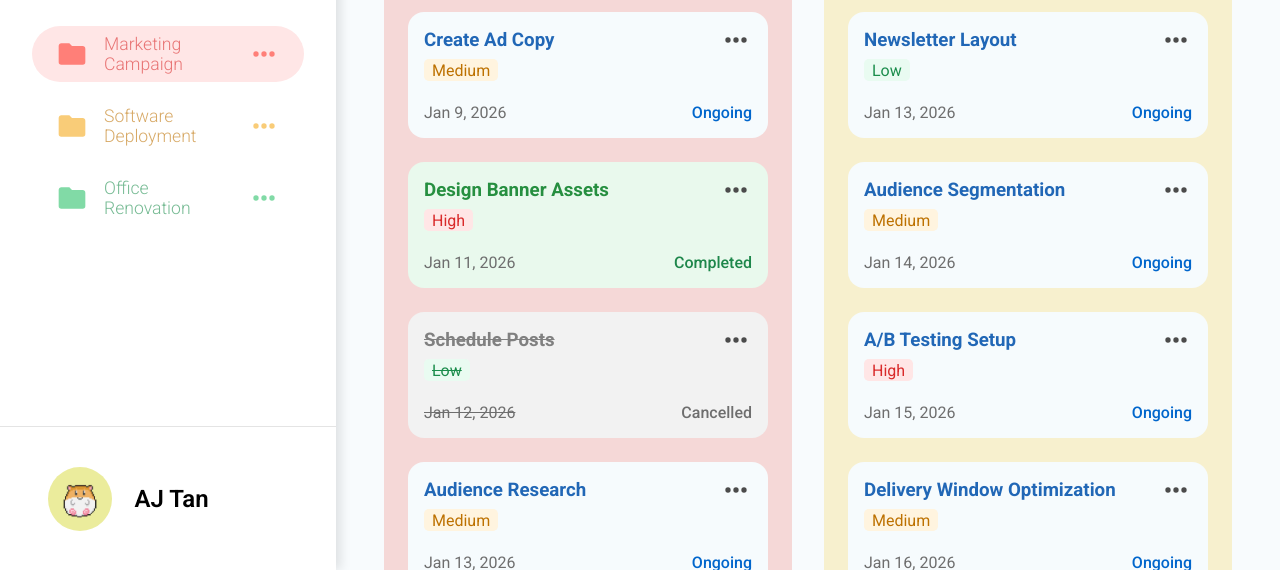
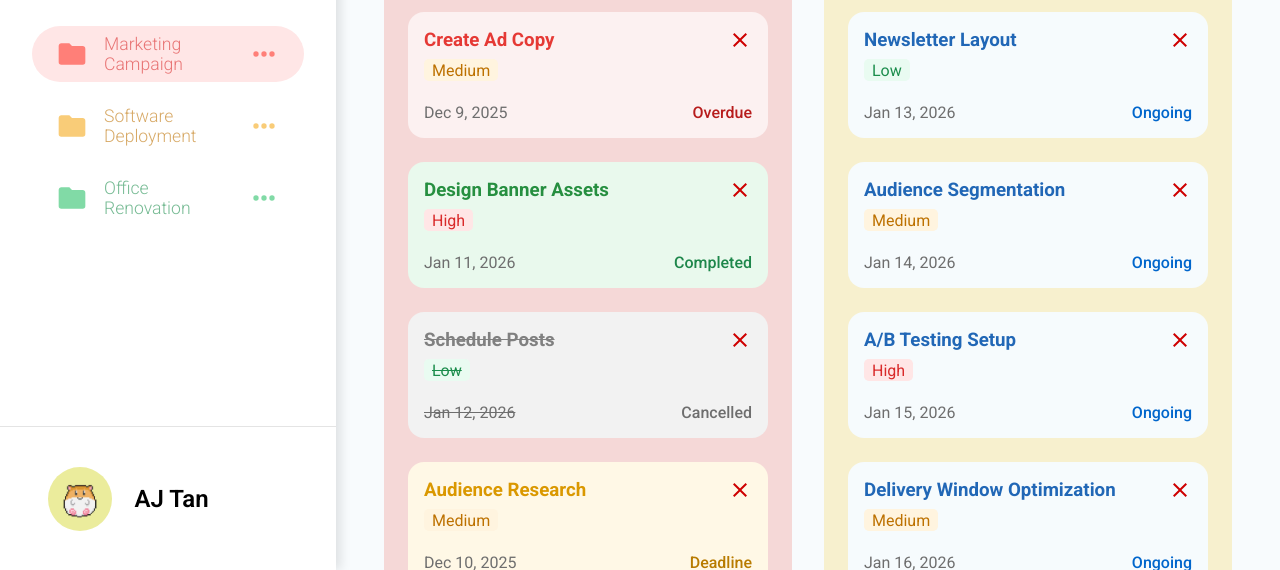
Before and after one commit to AJ-Tan/The-Odin-Project---Todo-List, a website built with webpack: page src/index.html in a window 1280 px wide. Both pictures are taken after a click on the button "Marketing Campaign". Shown: the part 230-800 px from the top of the page. Built offline with nearby package versions, Linux system fonts and the light colour scheme; some packages are replaced by stand-ins of ours.

Commit message:
Added feature when the todo is overdue or current deadline

```diff
--- a/src/Data/sampleData.js
+++ b/src/Data/sampleData.js
@@ -10,10 +10,10 @@ export const sampleData = [
         projectListName: "Social Media",
         theme: { r: 231, g: 76, b: 60 }, // Red
         todoList: [
-          { todoID: "1td", todoTitle: "Create Ad Copy", todoDescription: "Draft Facebook and Instagram promotional captions", todoDeadline: "Jan 9, 2026", todoPriority: "medium", todoStatus: "ongoing" },
+          { todoID: "1td", todoTitle: "Create Ad Copy", todoDescription: "Draft Facebook and Instagram promotional captions", todoDeadline: "Dec 9, 2025", todoPriority: "medium", todoStatus: "ongoing" },
           { todoID: "2td", todoTitle: "Design Banner Assets", todoDescription: "Produce hero images and story templates", todoDeadline: "Jan 11, 2026", todoPriority: "high", todoStatus: "completed" },
           { todoID: "10td", todoTitle: "Schedule Posts", todoDescription: "Prepare posting calendar for all platforms", todoDeadline: "Jan 12, 2026", todoPriority: "low", todoStatus: "cancelled" },
-          { todoID: "11td", todoTitle: "Audience Research", todoDescription: "Identify target demographics and behaviors", todoDeadline: "Jan 13, 2026", todoPriority: "medium", todoStatus: "ongoing" }
+          { todoID: "11td", todoTitle: "Audience Research", todoDescription: "Identify target demographics and behaviors", todoDeadline: "Dec 10, 2025", todoPriority: "medium", todoStatus: "ongoing" }
         ]
       },
       {
--- a/src/components/ContentSection.js
+++ b/src/components/ContentSection.js
@@ -3,6 +3,7 @@ import { _ContentHeader } from "./_ContentHeader";
 import { _ContentBody } from "./_ContentBody";
 import renderContentBody from "./render/content/renderContentBody";
 import { app } from "../classes/App";
+import eventsContentBody from "./events/content-body/eventsContentBody";
 
 export const ContentSection = () => {
   const contentNode = document.createElement("section");
@@ -12,4 +13,5 @@ export const ContentSection = () => {
   _ContentHeader(contentNode);
   _ContentBody(contentNode);
   renderContentBody();
+  eventsContentBody();
 };
--- a/src/components/css/contentBody.css
+++ b/src/components/css/contentBody.css
@@ -49,6 +49,10 @@
   width: 1.85rem;
   height: 1.85rem;
   background-color: transparent;
+
+  &:hover {
+    animation: wiggle 0.5s ease-in-out;
+  }
 }
 
 /* Todo */
@@ -60,7 +64,7 @@
 }
 
 .btn-add-todo {
-  border-width: 3px;
+  border-width: 2px;
   border-style: dashed;
   border-radius: 1rem;
   height: 7rem;
@@ -68,13 +72,26 @@
   font-size: 1.5rem;
   font-weight: 500;
   letter-spacing: 0.5px;
+
+  &:hover {
+    border-width: 3px;
+  }
 }
 
 .todo-item {
   background-color: white;
   border-radius: 1rem;
   padding: 1rem;
-  cursor: pointer;
+  cursor: context-menu;
+  transition: transform 0.1s ease-in-out;
+
+  &:hover {
+    transform: scale(1.02);
+  }
+
+  &:hover .todo-item__title {
+    text-decoration: underline;
+  }
 }
 
 .todo-item__header {
@@ -85,22 +102,21 @@
   padding-block-end: 0.5rem;
 }
 
-.btn-todo-options {
+.btn-todo-close {
   flex-shrink: 0;
   display: flex;
   align-items: center;
   border: none;
   height: 1.5rem;
-  width: 2rem;
+  width: 1.5rem;
   background-color: transparent;
 
   svg {
-    fill: rgb(75, 75, 75);
+    fill: rgb(206, 0, 0);
   }
 
-
-  &:hover svg{
-    fill: rgb(0, 0, 0);
+  &:hover {
+    animation: wiggle 0.5s ease-in-out;
   }
 }
 
@@ -164,6 +180,30 @@
   }
 }
 
+.todo-item[data-status="overdue"] {
+  background-color: var(--overdue-bg);
+
+  .todo-item__title {
+    color: var(--overdue-header);
+  }
+
+  .todo-item__status {
+    color: var(--overdue-text);
+  }
+}
+
+.todo-item[data-status="deadline"] {
+  background-color: var(--deadline-bg);
+
+  .todo-item__title {
+    color: var(--deadline-header);
+  }
+
+  .todo-item__status {
+    color: var(--deadline-text);
+  }
+}
+
 .todo-item[data-status="cancelled"] {
   background-color: var(--cancelled-bg);
 
@@ -179,3 +219,15 @@
     color: var(--cancelled-text);
   }
 }
+
+@keyframes wiggle {
+  35% {
+    transform: rotate(-10deg);
+  }
+  70% {
+    transform: rotate(10deg);
+  }
+  100% {
+    transform: rotate(0deg);
+  }
+}
--- /dev/null
+++ b/src/components/events/content-body/eventsContentBody.js
@@ -0,0 +1,7 @@
+import "./subContentBody";
+
+const eventsContentBody = () => {
+
+}
+
+export default eventsContentBody;
--- /dev/null
+++ b/src/components/events/content-body/subContentBody.js
@@ -0,0 +1,6 @@
+import { pubsub } from "../../../classes/PubSub";
+import renderContentBody from "../../render/content/renderContentBody";
+
+pubsub.subscribe("activeProject", () => {
+  renderContentBody();
+})
--- a/src/components/events/content-header/eventsContentHeader.js
+++ b/src/components/events/content-header/eventsContentHeader.js
@@ -5,7 +5,6 @@ import "./subContentHeader";
 
 const eventsContentHeader = () => {
   const dateSelect = document.getElementById("date-select");
-  dateSelect.value = format(new Date(), "yyyy-MM-dd");
 
   const dateDisplay = document.getElementById("date-display");
   dateSelect.addEventListener("click", () => {
@@ -22,13 +21,12 @@ const eventsContentHeader = () => {
 
   dateDecrease.addEventListener("click", () => {
     const date = subDays(new Date(dateSelect.value), 1);
-    dateSelect.value = format(date, "yyyy-MM-dd");
+
     pubsub.publish("changeHeaderDate", date);
   })
 
   dateIncrease.addEventListener("click", () => {
     const date = addDays(new Date(dateSelect.value), 1);
-    dateSelect.value = format(date, "yyyy-MM-dd");
     pubsub.publish("changeHeaderDate", date);
   })
 }
--- a/src/components/events/sidebar/eventsSidebar.js
+++ b/src/components/events/sidebar/eventsSidebar.js
@@ -8,8 +8,8 @@ const eventsSidebar = () => {
   projectButtons.forEach(button => {
     button.addEventListener("click", (e) => {
       const selectedProjectID = e.currentTarget.parentNode.dataset.id;
+      todoData.currentProject = selectedProjectID;
 
-      todoData.currentProject = selectedProjectID;
       pubsub.publish("activeProject", todoData.currentProject);
     })
   })
--- a/src/components/events/sidebar/subSidebar.js
+++ b/src/components/events/sidebar/subSidebar.js
@@ -1,13 +1,12 @@
 import { pubsub } from "../../../classes/PubSub"
-import { todoData } from "../../../classes/TodoData";
 
 
-pubsub.subscribe("activeProject", () => {
+pubsub.subscribe("activeProject", ({projectID}) => {
   const updatedProjectButton = document.querySelectorAll(".project-item");
   updatedProjectButton.forEach(btn => {
     btn.classList.remove("active");
 
-    if(btn.dataset.id === todoData.currentProject.projectID) {
+    if(btn.dataset.id === projectID) {
       btn.classList.add("active");
     }
   })
--- a/src/components/render/content/_ContentProjectListItem.js
+++ b/src/components/render/content/_ContentProjectListItem.js
@@ -30,7 +30,7 @@ const _ContentProjectListItem = ({projectListID, projectListName, theme: {r,g,b}
   projectItemTitleContainer.appendChild(projectItemEditNode);
 
   const editSVG = new DOMParser()
-    .parseFromString(`<svg xmlns="http://www.w3.org/2000/svg" viewBox="0 0 24 24"><title>pencil</title><path d="M20.71,7.04C21.1,6.65 21.1,6 20.71,5.63L18.37,3.29C18,2.9 17.35,2.9 16.96,3.29L15.12,5.12L18.87,8.87M3,17.25V21H6.75L17.81,9.93L14.06,6.18L3,17.25Z" /></svg>`,"image/svg+xml").documentElement;
+    .parseFromString(`<svg xmlns="http://www.w3.org/2000/svg" viewBox="0 0 24 24"><title>Edit list</title><path d="M20.71,7.04C21.1,6.65 21.1,6 20.71,5.63L18.37,3.29C18,2.9 17.35,2.9 16.96,3.29L15.12,5.12L18.87,8.87M3,17.25V21H6.75L17.81,9.93L14.06,6.18L3,17.25Z" /></svg>`,"image/svg+xml").documentElement;
   editSVG.style.fill = `rgb(${r},${g},${b})`;
   projectItemEditNode.appendChild(editSVG);
 
@@ -40,7 +40,7 @@ const _ContentProjectListItem = ({projectListID, projectListName, theme: {r,g,b}
   projectItemHeaderNode.appendChild(btnDeleteListNode);
 
   const closeSVG = new DOMParser()
-    .parseFromString(`<svg xmlns="http://www.w3.org/2000/svg" viewBox="0 0 24 24"><title>close</title><path d="M19,6.41L17.59,5L12,10.59L6.41,5L5,6.41L10.59,12L5,17.59L6.41,19L12,13.41L17.59,19L19,17.59L13.41,12L19,6.41Z" /></svg>`, "image/svg+xml").documentElement;
+    .parseFromString(`<svg xmlns="http://www.w3.org/2000/svg" viewBox="0 0 24 24"><title>Delete list</title><path d="M19,6.41L17.59,5L12,10.59L6.41,5L5,6.41L10.59,12L5,17.59L6.41,19L12,13.41L17.59,19L19,17.59L13.41,12L19,6.41Z" /></svg>`, "image/svg+xml").documentElement;
   closeSVG.style.fill = `rgb(${r},${g},${b})`;
   btnDeleteListNode.appendChild(closeSVG);
 
--- a/src/components/render/content/_ContentTodo.js
+++ b/src/components/render/content/_ContentTodo.js
@@ -1,8 +1,32 @@
+import { isAfter, isEqual } from "date-fns";
+import { pubsub } from "../../../classes/PubSub";
+
+const transformStatus = (todoStatus, todoDeadline) => {
+  if(todoStatus !== "ongoing") return todoStatus;
+
+  const dateSelect = document.getElementById("date-select");
+  let currentDate = new Date();
+  if(dateSelect.value) {
+    currentDate = new Date(dateSelect.value);
+  }
+
+  const todoDeadlineDate = new Date(todoDeadline);
+  if(isEqual(currentDate, todoDeadlineDate)) {
+    return "deadline";
+  } else if(isAfter(currentDate, todoDeadlineDate)) {
+    return "overdue";
+  } else {
+    return "ongoing";
+  }
+}
+
 const _ContentTodo = ({todoID, todoTitle, todoDeadline, todoPriority, todoStatus}) => {
   const todoItemNode = document.createElement("li");
+  const currentTodoStatus = transformStatus(todoStatus, todoDeadline);
+
   todoItemNode.classList.add("todo-item");
   todoItemNode.dataset.id = todoID;
-  todoItemNode.dataset.status = todoStatus;
+  todoItemNode.dataset.status = currentTodoStatus;
 
   const todoHeaderNode = document.createElement("header");
   todoHeaderNode.classList.add("todo-item__header");
@@ -13,14 +37,14 @@ const _ContentTodo = ({todoID, todoTitle, todoDeadline, todoPriority, todoStatus
   todoTitleNode.textContent = todoTitle;
   todoHeaderNode.appendChild(todoTitleNode);
 
-  const todoOptionsNode = document.createElement("button");
-  todoOptionsNode.setAttribute("type", "button");
-  todoOptionsNode.classList.add("btn-todo-options");
-  todoHeaderNode.appendChild(todoOptionsNode);
+  const todoCloseNode = document.createElement("button");
+  todoCloseNode.setAttribute("type", "button");
+  todoCloseNode.classList.add("btn-todo-close");
+  todoHeaderNode.appendChild(todoCloseNode);
 
-  const optionsSVG = new DOMParser()
-    .parseFromString(`<svg xmlns="http://www.w3.org/2000/svg" viewBox="0 0 24 24"><title>Todo options</title><path d="M16,12A2,2 0 0,1 18,10A2,2 0 0,1 20,12A2,2 0 0,1 18,14A2,2 0 0,1 16,12M10,12A2,2 0 0,1 12,10A2,2 0 0,1 14,12A2,2 0 0,1 12,14A2,2 0 0,1 10,12M4,12A2,2 0 0,1 6,10A2,2 0 0,1 8,12A2,2 0 0,1 6,14A2,2 0 0,1 4,12Z" /></svg>`,"image/svg+xml").documentElement;
-  todoOptionsNode.appendChild(optionsSVG);
+  const closeSVG = new DOMParser()
+    .parseFromString(`<svg xmlns="http://www.w3.org/2000/svg" viewBox="0 0 24 24"><title>Delete todo</title><path d="M19,6.41L17.59,5L12,10.59L6.41,5L5,6.41L10.59,12L5,17.59L6.41,19L12,13.41L17.59,19L19,17.59L13.41,12L19,6.41Z" /></svg>`, "image/svg+xml").documentElement;
+  todoCloseNode.appendChild(closeSVG);
 
   const todoPriorityNode = document.createElement("span");
   todoPriorityNode.classList.add("todo-item__priority");
@@ -39,8 +63,25 @@ const _ContentTodo = ({todoID, todoTitle, todoDeadline, todoPriority, todoStatus
 
   const todoNotificationNode = document.createElement("span");
   todoNotificationNode.classList.add("todo-item__status");
-  todoNotificationNode.textContent = todoStatus;
+  todoNotificationNode.textContent = currentTodoStatus;
   todoFooterNode.appendChild(todoNotificationNode);
+
+  const renderTodoStatus = headerDateValue => {
+    if(todoStatus !== "ongoing") return;
+    const todoDeadlineDate = new Date(todoDeadline);
+    if(isEqual(headerDateValue, todoDeadlineDate)) {
+      todoItemNode.dataset.status = "deadline";
+      todoNotificationNode.textContent = "deadline";
+    } else if(isAfter(headerDateValue, todoDeadlineDate)) {
+      todoItemNode.dataset.status = "overdue";
+      todoNotificationNode.textContent = "overdue";
+    } else {
+      todoItemNode.dataset.status = "ongoing";
+      todoNotificationNode.textContent = "ongoing";
+    }
+  }
+
+  pubsub.subscribe("changeHeaderDate", renderTodoStatus);
 
   return todoItemNode;
 }
--- a/src/components/render/content/renderContentBody.js
+++ b/src/components/render/content/renderContentBody.js
@@ -1,3 +1,4 @@
+import eventsContentBody from "../../events/content-body/eventsContentBody";
 import _ContentProjectList from "./_ContentProjectList";
 
 const renderContentBody = () => {
--- a/src/components/renderUI.js
+++ b/src/components/renderUI.js
@@ -7,3 +7,4 @@ Sidebar();
 ContentSection();
 
 pubsub.publish("activeProject", todoData.currentProject);
+pubsub.publish("changeHeaderDate", new Date());
```
Also changed, not shown: src/components/events/content-header/subContentHeader.js (+3 -5 lines), src/style.css (+7 -1 lines).
